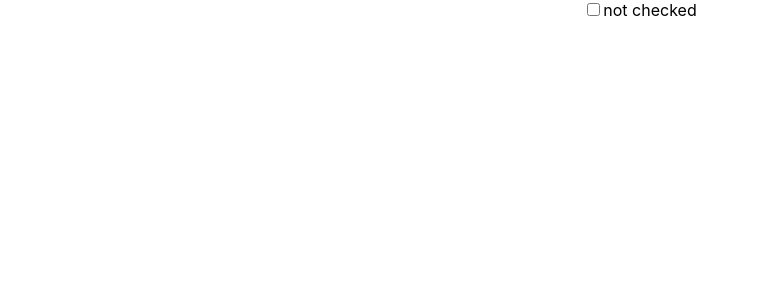
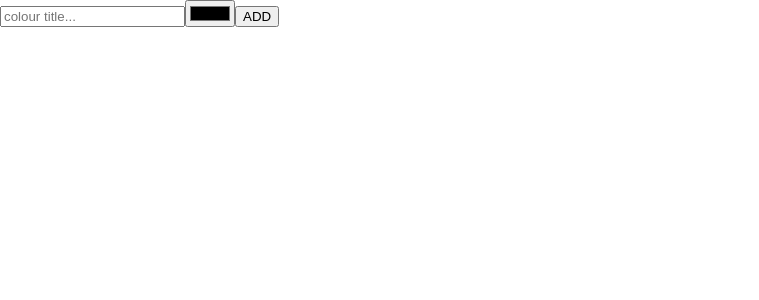
Before and after one commit to samTheHacker/react-project-2023, a React (Create React App) app: page / in a window 1280 px wide. Shown: the top 300 px of the page, without its empty margins (0-759 px from the left). Built offline with nearby package versions, Linux system fonts and the light colour scheme.

Commit message:
Update App.js with useRef.

```diff
--- a/src/App.js
+++ b/src/App.js
@@ -1,20 +1,30 @@
 import './App.css';
-import  {useReducer} from "react";
+import  {useRef} from "react";
 
 function App() {
+const textTitle = useRef();
+const hexColour = useRef();
 
-  const [checked, setChecked] =
-  useReducer((checked) => !checked,
-   false
-  );
+const submit = (e) => {
+  e.preventDefault();
+  const title = textTitle.current.value;
+  const colour = hexColour.current.value;
+
+  alert(`${title}, ${colour}`);
+  textTitle.current.value = "";
+  hexColour.current.value = "";
+};
 
   return (
-    <div className="App">
-      <input type="checkbox" value={checked} onChange={setChecked} />
-      <label>
-        {checked ? "checked" : "not checked"}
-      </label>
-    </div>
+    <form onSubmit={submit}>
+      <input
+      ref={textTitle}
+      type="text"
+      placeholder="colour title..."
+      />
+      <input ref={hexColour} type="color" />
+      <button>ADD</button>
+    </form>
   );
 }
 
```
